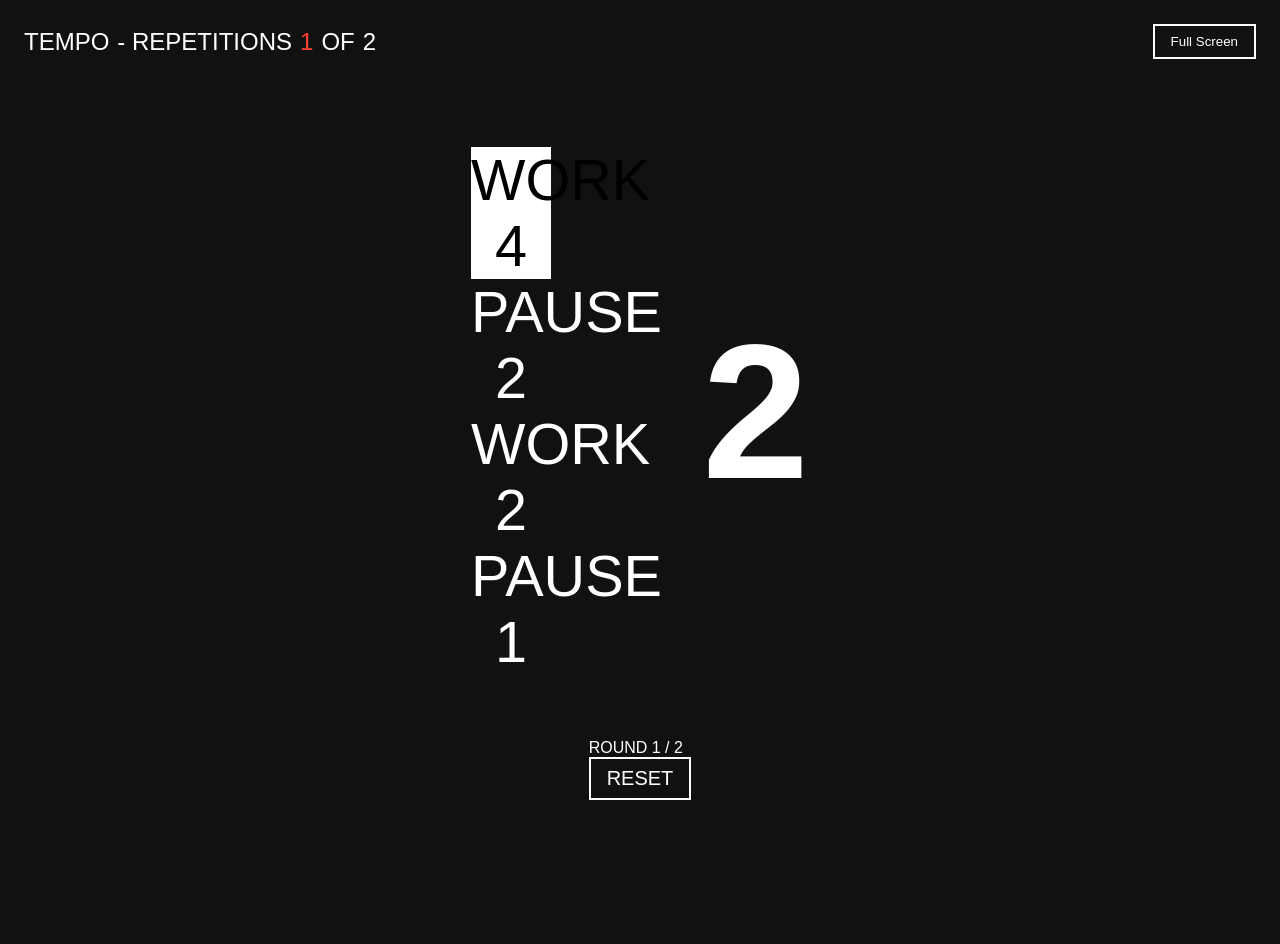
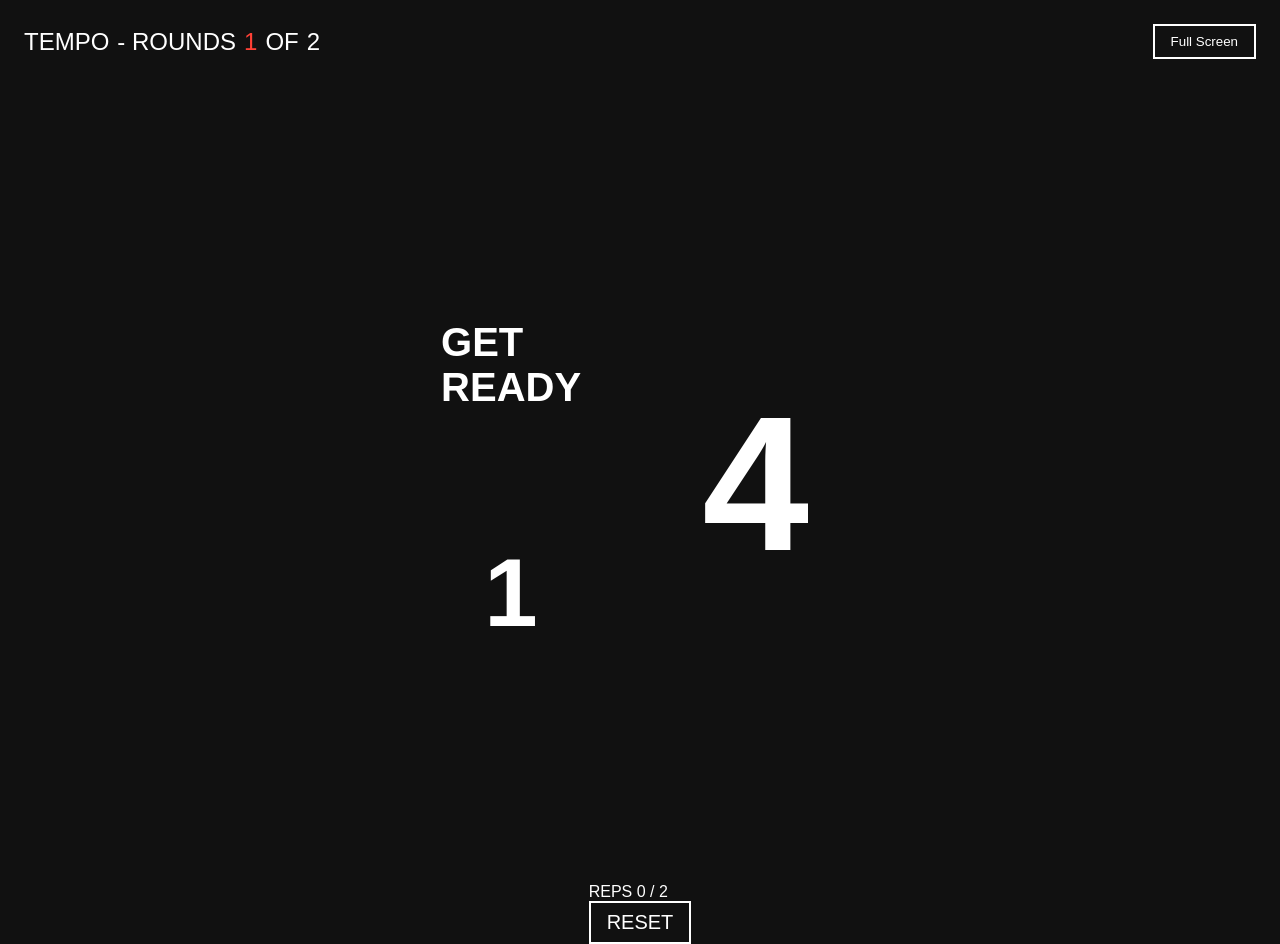
Before and after one commit to Netsbump/tempo-app, a React (Vite) app: page / in a window 1280 px wide. Both pictures are taken after a click on the button "START". Before the commit the page ends 800 px from the top, so only its background shows below. Built offline with nearby package versions, Linux system fonts and the light colour scheme; a web font is replaced by a local one.

Commit message:
fixed TempoPage rounds, reps and warmup algo

```diff
--- a/src/InputPage.tsx
+++ b/src/InputPage.tsx
@@ -48,10 +48,10 @@ export const InputPage: React.FC<InputPageProps> = ({ onSubmit }) => {
         </div>
         <div className={styles.inputsContainer}>
           <CustomInput
-            label="FOR"
+            label="DO"
             value={repetitions}
             onChange={setRepetitions}
-            unit="SETS"
+            unit="REPS"
           />
           <CustomInput
             label="REST"
--- a/src/TempoPage.tsx
+++ b/src/TempoPage.tsx
@@ -21,21 +21,15 @@ export const TempoPage: React.FC<TempoPageProps> = ({
 }) => {
   // Phase du tempo en cours (il y en a 4 possibles)
   const [currentPhase, setCurrentPhase] = useState<number>(0);
-
   // Compteur pour l'affichage du temps restant
   const [timeLeft, setTimeLeft] = useState(tempo[currentPhase]);
-
   // Compteur du nombre de rounds
   const [currentRound, setCurrentRound] = useState(1);
-
   // Compteur du nombre de repetitions
   const [currentRepetition, setCurrentRepetition] = useState(1);
-
   const [isWarmupDone, setIsWarmupDone] = useState(false);
-
   // Etat du rest pour l'affichage du composant
   const [isResting, setIsResting] = useState(false);
-
   // Etat de l'exercice complet
   const [isFinished, setIsFinished] = useState<boolean>(false);
 
@@ -57,13 +51,13 @@ export const TempoPage: React.FC<TempoPageProps> = ({
 
   useEffect(() => {
     // Si l'exercice est terminé, on retourne sur inputPage.tsx
-    if (currentRepetition > repetitions) {
+    if (currentRound > rounds) {
       setIsFinished(true);
       return;
     }
 
     if (!isWarmupDone) {
-      setIsWarmupDone(true);
+      // setIsWarmupDone(true);
       return;
     }
 
@@ -77,20 +71,26 @@ export const TempoPage: React.FC<TempoPageProps> = ({
       // On passe à la phase suivante (0, 1, 2, 3) en boucle
       const nextPhase = (currentPhase + 1) % 4;
 
-      // Si la phase suivante est 0, cela signifie que nous avons terminé un round complet
+      // Si la phase suivante est 0, cela signifie que nous avons terminé un phase complète
       if (nextPhase === 0) {
         // On joue le son "endRepAudio" pour indiquer la fin d'un round
         playEndRep();
 
-        // Si on a atteint le nombre de rounds défini, on passe en mode de repos
-        if (currentRound >= rounds) {
+        // Si on a atteint le nombre de répétitions défini, on passe en mode de repos
+        if (currentRepetition === repetitions) {
+
           setIsResting(true);
           setTimeLeft(rest);
-          setCurrentRound(1);
+
+          // On incrémente le round
+          setCurrentRound((prevRound) => prevRound + 1);
+
+          // On remet les reps à zero
+          setCurrentRepetition(1);
+
+        } else {
+          // Sinon, on incrémente le compteur de reps
           setCurrentRepetition((prevRepetition) => prevRepetition + 1);
-        } else {
-          // Sinon, on incrémente le compteur de rounds
-          setCurrentRound((prevRound) => prevRound + 1);
         }
       } else {
         // Pour les autres phases (1, 2, 3), on joue le son "beepAudio" pour indiquer le changement de phase
@@ -118,7 +118,7 @@ export const TempoPage: React.FC<TempoPageProps> = ({
         <Warmup
           initialTimeLeft={3}
           onWarmupEnd={() => {
-            setIsWarmupDone(false);
+            setIsWarmupDone(true);
           }}
         />
       );
@@ -154,10 +154,10 @@ export const TempoPage: React.FC<TempoPageProps> = ({
         <div className={styles.left}>
           <h1 className={styles.title}>TEMPO</h1>
           <div className={styles.info}>
-            <span>- REPETITIONS</span>
-            <span className={styles.round}>{currentRepetition}</span>
+            <span>- ROUNDS</span>
+            <span className={styles.round}>{currentRound}</span>
             <span>OF</span>
-            <span>{repetitions}</span>
+            <span>{rounds}</span>
           </div>
         </div>
         <FullScreenButton />
@@ -171,7 +171,7 @@ export const TempoPage: React.FC<TempoPageProps> = ({
       <footer>
         <div className={styles.footer}>
           <div className={styles.rounds}>
-            ROUND {currentRound} / {rounds}
+            REPS {currentRepetition - 1} / {repetitions}
           </div>
           <button className={styles.resetButton} onClick={onReset}>
             RESET
```
